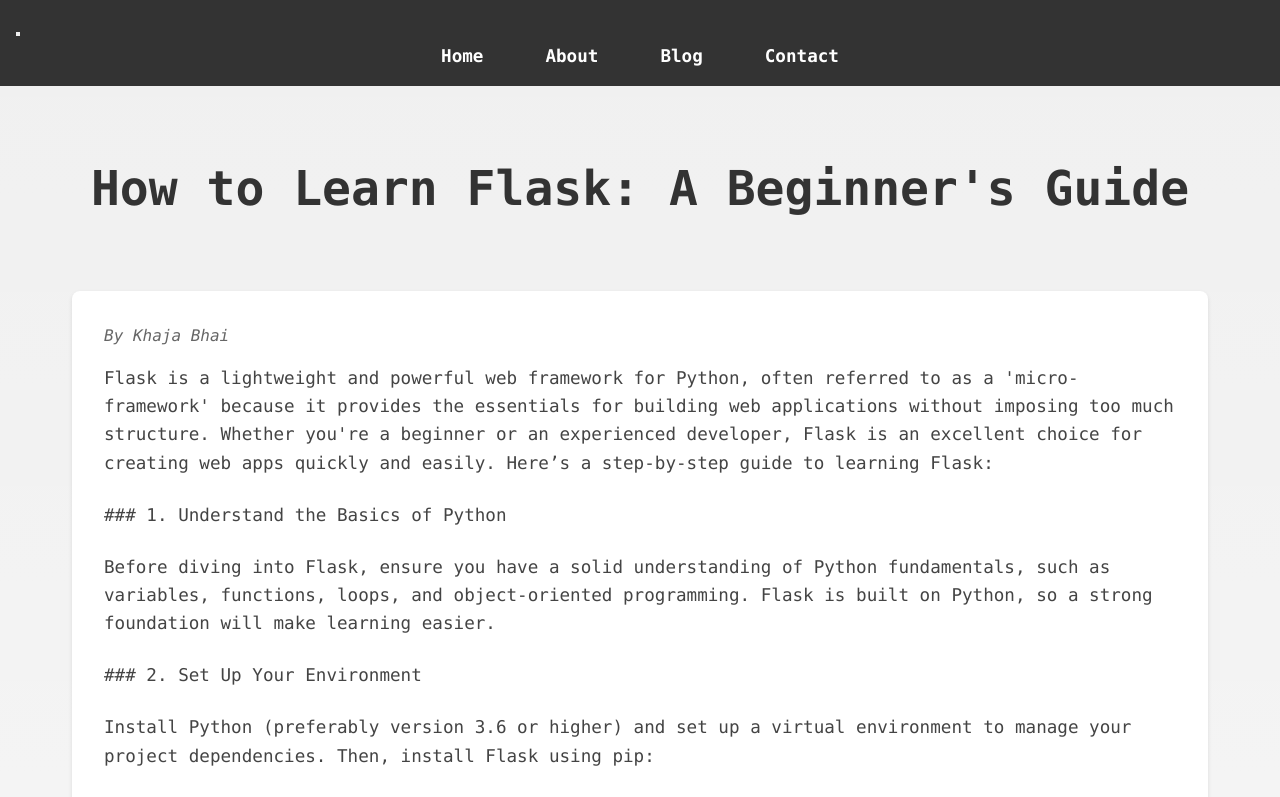
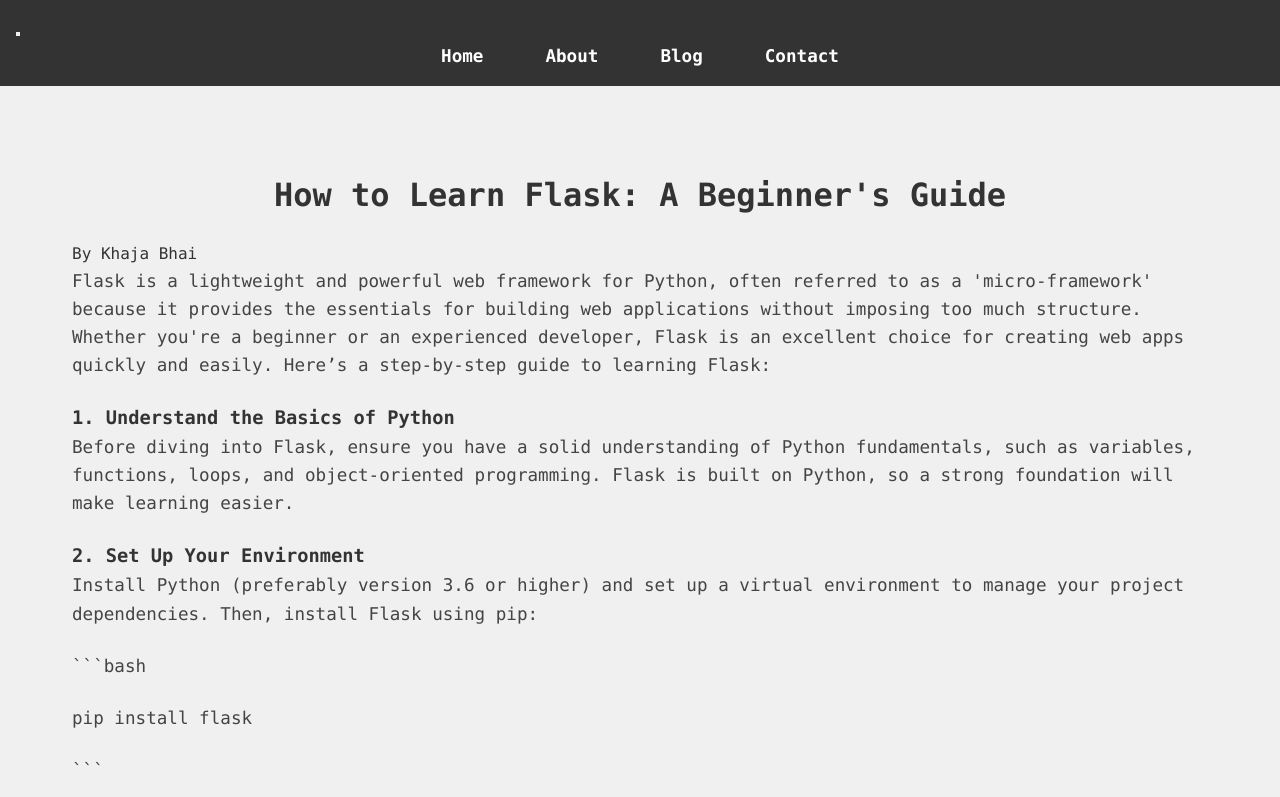
Before and after one commit to khaja0x/Coder-Hub, a Next.js app: page /blogpost/how-to-learn-flask in a window 1280 px wide. Shown: the top 797 px of the page. Built offline with nearby package versions, Linux system fonts and the light colour scheme.

Commit message:
Update dependencies for Vercel deployment

```diff
--- a/pages/blogpost/[slug].js
+++ b/pages/blogpost/[slug].js
@@ -1,11 +1,33 @@
 import Head from "next/head";
 import { useRouter } from "next/router";
-import styles from "../../src/app/Blogpost.module.css";
-import { useState } from "react";
+import styles from "../../src/app/page.module.css"; // Fixed the import path
 import * as fs from "fs";
 
+// Helper function to render content with basic Markdown support
+const renderContent = (content) => {
+  const lines = content.split("\n");
+  return lines.map((line, index) => {
+    if (line.startsWith("### ")) {
+      return (
+        <h3 key={index} className={styles.contentHeading}>
+          {line.replace("### ", "")}
+        </h3>
+      );
+    } else if (line.startsWith("## ")) {
+      return (
+        <h2 key={index} className={styles.contentHeading}>
+          {line.replace("## ", "")}
+        </h2>
+      );
+    } else if (line.trim() === "") {
+      return null; // Skip empty lines
+    } else {
+      return <p key={index}>{line}</p>;
+    }
+  });
+};
+
 const Slug = ({ myBlog }) => {
-  const [blog, setBlog] = useState(myBlog);
   const router = useRouter();
 
   if (router.isFallback) {
@@ -18,7 +40,7 @@ const Slug = ({ myBlog }) => {
     );
   }
 
-  if (!blog) {
+  if (!myBlog) {
     return (
       <div className={styles.container}>
         <main className={styles.main}>
@@ -26,7 +48,7 @@ const Slug = ({ myBlog }) => {
           <p>Sorry, the blog post you're looking for doesn't exist.</p>
         </main>
         <footer className={styles.footer}>
-          <p>© {new Date().getFullYear()} Coder Hub. All rights reserved.</p>
+          <p>© {new Date().getFullYear()} Hunting Coder. All rights reserved.</p>
         </footer>
       </div>
     );
@@ -35,48 +57,48 @@ const Slug = ({ myBlog }) => {
   return (
     <div className={styles.container}>
       <Head>
-        <title>{blog.title} - Coder Hub</title>
-        <meta name="description" content={blog.content.substr(0, 140)} />
+        <title>{myBlog.title} - Hunting Coder</title>
+        <meta name="description" content={myBlog.content.substr(0, 140)} />
         <meta name="viewport" content="width=device-width, initial-scale=1" />
+        <meta property="og:title" content={`${myBlog.title} - Hunting Coder`} />
+        <meta property="og:description" content={myBlog.content.substr(0, 140)} />
+        <meta property="og:type" content="article" />
+        <meta property="og:site_name" content="Hunting Coder" />
         <link rel="icon" href="/favicon.ico" />
       </Head>
 
       <main className={styles.main}>
-        <h1 className={styles.title}>{blog.title}</h1>
+        <h1 className={styles.title}>{myBlog.title}</h1>
         <section className={styles.blogPostContent}>
-          <p className={styles.author}>By {blog.author}</p>
-          <div className={styles.content}>
-            {blog.content.split("\n").map((paragraph, index) => (
-              <p key={index}>{paragraph}</p>
-            ))}
-          </div>
+          <p className={styles.author}>By {myBlog.author}</p>
+          <div className={styles.content}>{renderContent(myBlog.content)}</div>
         </section>
       </main>
 
       <footer className={styles.footer}>
-        <p>© {new Date().getFullYear()} Coder Hub. All rights reserved.</p>
+        <p>© {new Date().getFullYear()} Hunting Coder. All rights reserved.</p>
       </footer>
     </div>
   );
 };
 
 export async function getStaticPaths() {
+  let paths = [];
   try {
     const files = await fs.promises.readdir("blogdata");
-    const paths = files.map((file) => ({
+    paths = files.map((file) => ({
       params: { slug: file.replace(".json", "") },
     }));
-    return {
-      paths,
-      fallback: true,
-    };
+    if (paths.length === 0) {
+      console.warn("No blog posts found in blogdata directory.");
+    }
   } catch (error) {
-    console.error("Error reading blogdata directory for paths:", error);
-    return {
-      paths: [],
-      fallback: true,
-    };
+    console.error("Error reading blogdata directory for paths:", error.message);
   }
+  return {
+    paths,
+    fallback: true,
+  };
 }
 
 export async function getStaticProps({ params }) {
@@ -92,13 +114,15 @@ export async function getStaticProps({ params }) {
           author: blog.Author || blog.author || "Anonymous",
         },
       },
+      revalidate: 60, // Revalidate every 60 seconds
     };
   } catch (error) {
-    console.error(`Error loading blog post ${params.slug}:`, error);
+    console.error(`Error loading blog post ${params.slug}:`, error.message);
     return {
       props: {
         myBlog: null,
       },
+      revalidate: 60,
     };
   }
 }
```
Also changed, not shown: pages/blog.js (+15 -17 lines), 1 other file (tests, documents, lock files or other folders).
